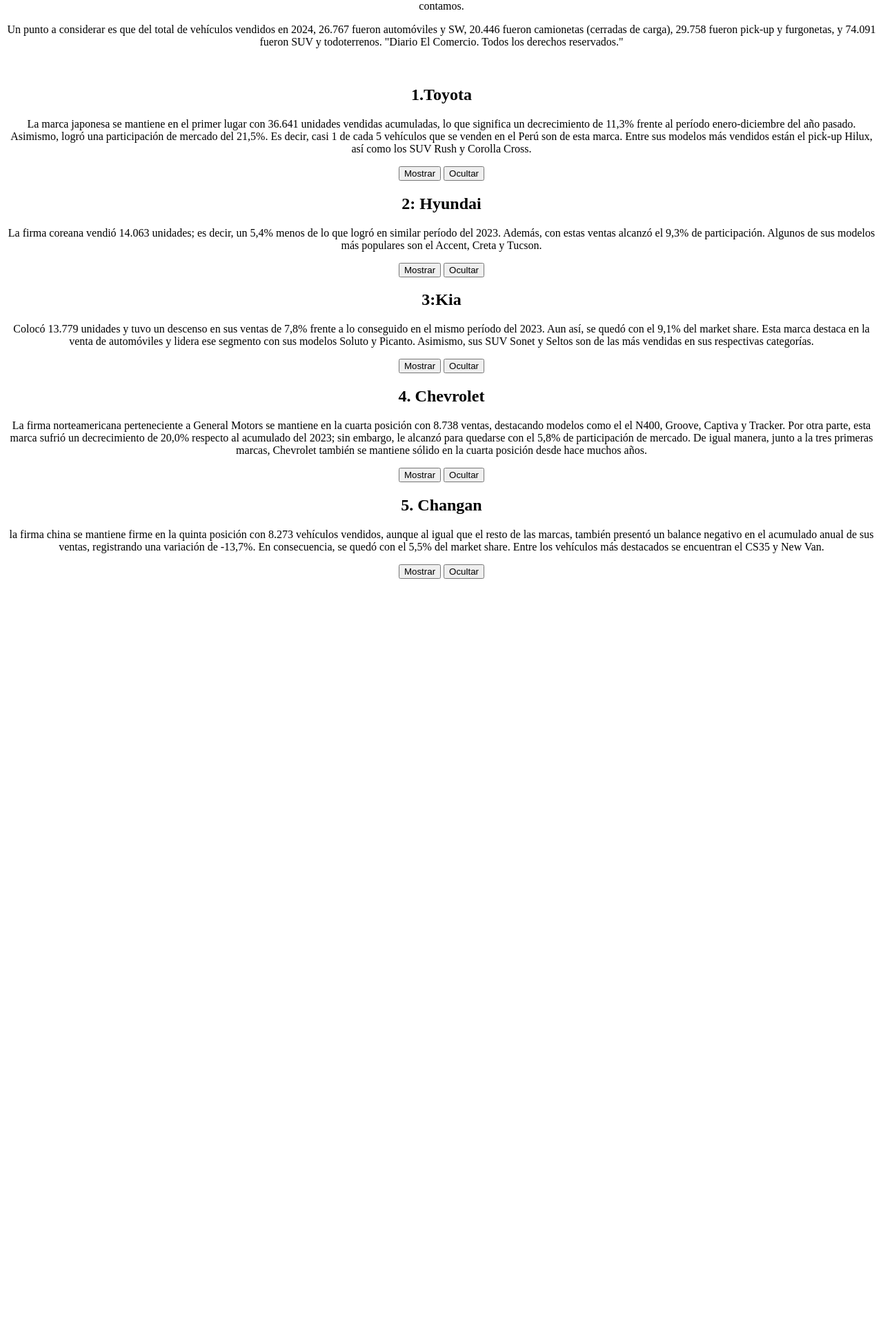
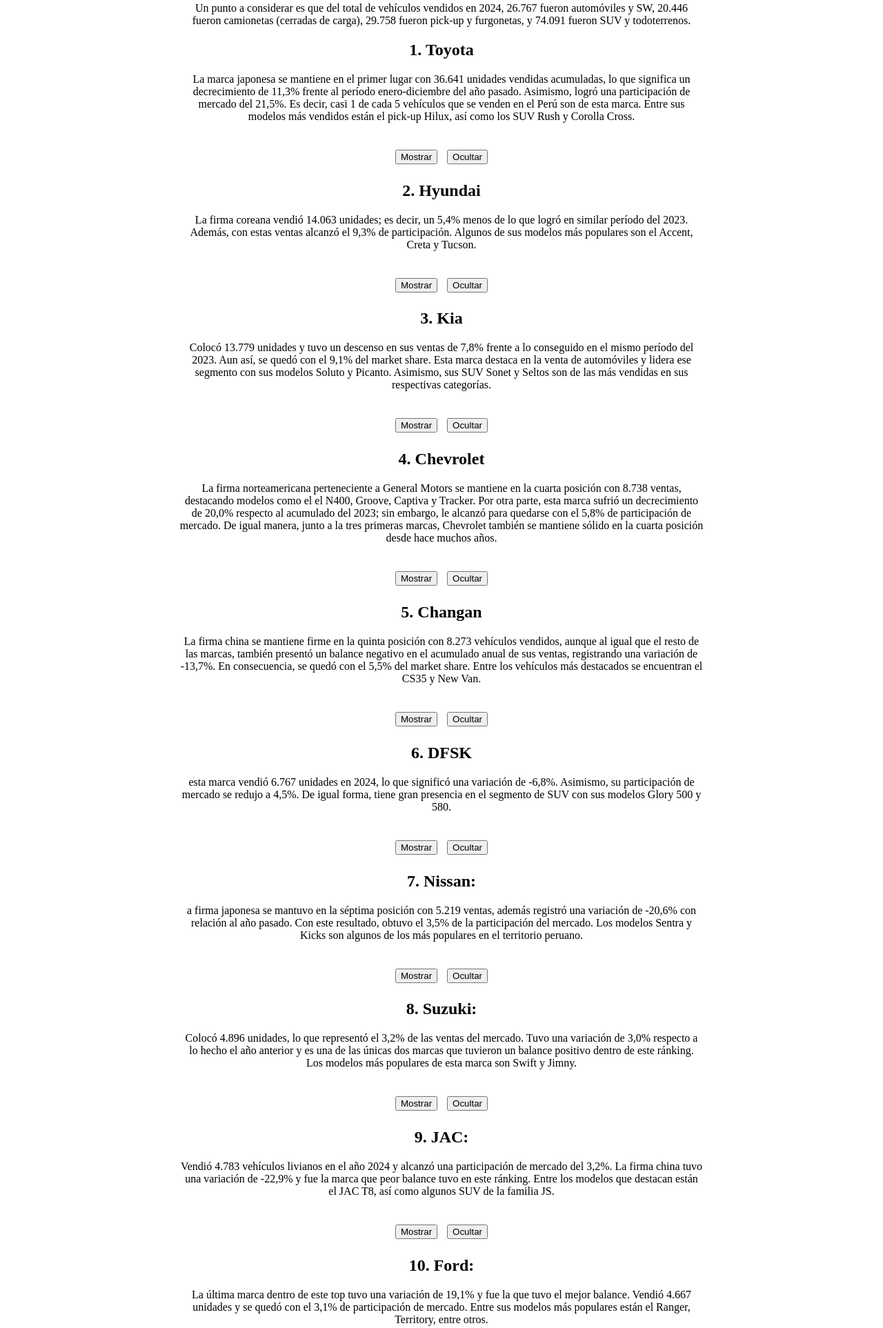
Before and after one commit to JhonMiranda16/guardartarea.github.io, a plain HTML site: page index.html in a window 1280 px wide. Shown: the part 239-2164 px from the top of the page at 69% size. Before the commit the page ends 1086 px from the top, so only its background shows below. Drawn offline with Linux system fonts and the light colour scheme.

Commit message:
Add files via upload

```diff
--- a/index.html
+++ b/index.html
@@ -1,57 +1,134 @@
 <!DOCTYPE html>
-<html lang="en">
+<html lang="es">
 <head>
     <meta charset="UTF-8">
-    <meta name="viewport" content="width=, initial-scale=1.0">
-    <title>Document</title>
+    <title>Imagenes de autos</title>
     <style>
-        h1{
+        h1 {
             color: black;
             text-align: center;
+
         }
-        *{
+
+        * {
             text-align: center;
+            margin-left: 8%;
+            margin-right: 8%;
+
+        }
+
+        .imagen1 {
+            display: none;
+            border: 3px dotted red;
+            width: 600px;
+            margin: 10px auto;
+        }
+        .imagen {
+            display: none;
+            width: 600px;
+            margin: 10px auto;
+        }
+
+        button {
+            margin: 5px;
         }
     </style>
 </head>
 <body>
-    <h1>Este es el ránking oficial de las 10 marcas de autos más vendidas en el Perú en 2024 (1 de cada 5 autos nuevos es Toyota</h1>
-    <p>El informe anual de la Asociación Automotriz del Perú (AAP) también detalla que se vendieron 151.062 unidades durante el 2024, lo que significó un decrecimiento de 8,2% respecto a lo logrado en 2023</p>
+
+    <h1>Este es el ránking oficial de las 10 marcas de autos más vendidas en el Perú en 2024 (1 de cada 5 autos nuevos es Toyota)</h1>
+
+    <p>La Asociación Automotriz del Perú publicó su informe anual sobre el sector automotor. Según el documento, se registraron 151.062 ventas en 2024, que implicó un retroceso de -8,2% frente a lo logrado en 2023. El informe también muestra la lista de marcas de autos más vendidas en el Perú, siendo Toyota la líder indiscutible con 32.495 ventas. Pero, ¿qué otras marcas le siguen? Aquí te lo contamos.</p>
+
+    <p>Un punto a considerar es que del total de vehículos vendidos en 2024, 26.767 fueron automóviles y SW, 20.446 fueron camionetas (cerradas de carga), 29.758 fueron pick-up y furgonetas, y 74.091 fueron SUV y todoterrenos.</p>
+
+
+    <h2>1. Toyota</h2>
+    <p>La marca japonesa se mantiene en el primer lugar con 36.641 unidades vendidas acumuladas, lo que significa un decrecimiento de 11,3% frente al período enero-diciembre del año pasado. Asimismo, logró una participación de mercado del 21,5%. Es decir, casi 1 de cada 5 vehículos que se venden en el Perú son de esta marca. Entre sus modelos más vendidos están el pick-up Hilux, así como los SUV Rush y Corolla Cross.</p>
+    <img id="foto0" class="imagen" src="https://static.motor.es/fotos-noticias/2023/02/electricos-202392931-1676045436_1.jpg" alt="Toyota">
     <br>
-    <p>La Asociación Automotriz del Perú publicó su informe anual sobre el sector automotor. Según el documento, se registraron 151.062 ventas en 2024, que implicó un retroceso de -8,2% frente a lo logrado en 2023. El informe también muestra la lista de marcas de autos más vendidas en el Perú, siendo Toyota la líder indiscutible con 32.495 ventas. Pero, ¿qué otras marcas le siguen? Aquí te lo contamos. </p>
-    <p>Un punto a considerar es que del total de vehículos vendidos en 2024, 26.767 fueron automóviles y SW, 20.446 fueron camionetas (cerradas de carga), 29.758 fueron pick-up y furgonetas, y 74.091 fueron SUV y todoterrenos. "Diario El Comercio. Todos los derechos reservados."</p>
-     <br>
-     <h2>1.Toyota</h2>
-     <p>La marca japonesa se mantiene en el primer lugar con 36.641 unidades vendidas acumuladas, lo que significa un decrecimiento de 11,3% frente al período enero-diciembre del año pasado. Asimismo, logró una participación de mercado del 21,5%. Es decir, casi 1 de cada 5 vehículos que se venden en el Perú son de esta marca. Entre sus modelos más vendidos están el pick-up Hilux, así como los SUV Rush y Corolla Cross. </p>
+    <button onclick="mostrar('foto0')">Mostrar</button>
+    <button onclick="ocultar('foto0')">Ocultar</button>
 
-    <div id="foto"></div>
-    <button onclick="javascript: mostrar()">Mostrar</button>
-    <button onclick="javascript: ocultar()">Ocultar</button>
+
+    <h2>2. Hyundai</h2>
+    <p>La firma coreana vendió 14.063 unidades; es decir, un 5,4% menos de lo que logró en similar período del 2023. Además, con estas ventas alcanzó el 9,3% de participación. Algunos de sus modelos más populares son el Accent, Creta y Tucson.</p>
+    <img id="foto1" class="imagen" src="https://cdn.autobild.es/sites/navi.axelspringer.es/public/media/image/2018/04/nuevo-hyundai-tucson_4.jpg?tf=3840x" alt="Hyundai">
+    <br>
+    <button onclick="mostrar('foto1')">Mostrar</button>
+    <button onclick="ocultar('foto1')">Ocultar</button>
+
+
+    <h2>3. Kia</h2>
+    <p>Colocó 13.779 unidades y tuvo un descenso en sus ventas de 7,8% frente a lo conseguido en el mismo período del 2023. Aun así, se quedó con el 9,1% del market share. Esta marca destaca en la venta de automóviles y lidera ese segmento con sus modelos Soluto y Picanto. Asimismo, sus SUV Sonet y Seltos son de las más vendidas en sus respectivas categorías.</p>
+    <img id="foto2" class="imagen" src="https://metrokia.co/wp-content/uploads/2024/04/exterior-frente-k3-cross.jpg" alt="Kia">
+    <br>
+    <button onclick="mostrar('foto2')">Mostrar</button>
+    <button onclick="ocultar('foto2')">Ocultar</button>
+
+
+    <h2>4. Chevrolet</h2>
+    <p>La firma norteamericana perteneciente a General Motors se mantiene en la cuarta posición con 8.738 ventas, destacando modelos como el el N400, Groove, Captiva y Tracker. Por otra parte, esta marca sufrió un decrecimiento de 20,0% respecto al acumulado del 2023; sin embargo, le alcanzó para quedarse con el 5,8% de participación de mercado. De igual manera, junto a la tres primeras marcas, Chevrolet también se mantiene sólido en la cuarta posición desde hace muchos años.</p>
+    <img id="foto3" class="imagen" src="https://quenoticias.com/wp-content/uploads/2022/08/chevrolet-colorado--1000x600.jpeg" alt="Chevrolet">
+    <br>
+    <button onclick="mostrar('foto3')">Mostrar</button>
+    <button onclick="ocultar('foto3')">Ocultar</button>
+
+    <!-- Changan -->
+    <h2>5. Changan</h2>
+    <p>La firma china se mantiene firme en la quinta posición con 8.273 vehículos vendidos, aunque al igual que el resto de las marcas, también presentó un balance negativo en el acumulado anual de sus ventas, registrando una variación de -13,7%. En consecuencia, se quedó con el 5,5% del market share. Entre los vehículos más destacados se encuentran el CS35 y New Van.</p>
+    <img id="foto4" class="imagen" src="https://www.changan.cl/media/kaflaqnv/changan-x7-1700x830-exterior-1.jpg" alt="Changan">
+    <br>
+    <button onclick="mostrar('foto4')">Mostrar</button>
+    <button onclick="ocultar('foto4')">Ocultar</button>
+
+
+    <h2>6. DFSK</h2>
+    <p>esta marca vendió 6.767 unidades en 2024, lo que significó una variación de -6,8%. Asimismo, su participación de mercado se redujo a 4,5%. De igual forma, tiene gran presencia en el segmento de SUV con sus modelos Glory 500 y 580.</p>
+    <img id="foto5" class="imagen1" src="https://elcomercio.pe/resizer/v2/SBGTDX224FGRPNECIUZ34WMJBI.jpg?auth=9a3a1a36b0222e01cdc4b0ff653634605f050246c5dc6e6250dc3a6a6e7e0fb7&width=1200&quality=75&smart=true" alt="DFSK">
+    <br>
+    <button onclick="mostrar('foto5')">Mostrar</button>
+    <button onclick="ocultar('foto5')">Ocultar</button>
+
+    <h2>7. Nissan:</h2>
+    <p>a firma japonesa se mantuvo en la séptima posición con 5.219 ventas, además registró una variación de -20,6% con relación al año pasado. Con este resultado, obtuvo el 3,5% de la participación del mercado. Los modelos Sentra y Kicks son algunos de los más populares en el territorio peruano.</p>
+    <img id="foto6" class="imagen1" src="https://elcomercio.pe/resizer/v2/JB452PYMTFCMXJKJ4PXIBFQO5A.jpg?auth=20ca4f6b8f40cd10b7d35581359a4f6102c87d5db2d474f4c4d6003c38049bc2&width=1200&quality=75&smart=true" alt="Nissan">
+    <br>
+    <button onclick="mostrar('foto6')">Mostrar</button>
+    <button onclick="ocultar('foto6')">Ocultar</button>
+
+    <h2>8. Suzuki:</h2>
+    <p>Colocó 4.896 unidades, lo que representó el 3,2% de las ventas del mercado. Tuvo una variación de 3,0% respecto a lo hecho el año anterior y es una de las únicas dos marcas que tuvieron un balance positivo dentro de este ránking. Los modelos más populares de esta marca son Swift y Jimny.</p>
+    <img id="foto7" class="imagen1" src="https://panoramamotor.com/wp-content/uploads/2023/01/02-20.jpg" alt="Suzuki">
+    <br>
+    <button onclick="mostrar('foto7')">Mostrar</button>
+    <button onclick="ocultar('foto7')">Ocultar</button>
+
+    <h2>9. JAC:</h2>
+    <p>Vendió 4.783 vehículos livianos en el año 2024 y alcanzó una participación de mercado del 3,2%. La firma china tuvo una variación de -22,9% y fue la marca que peor balance tuvo en este ránking. Entre los modelos que destacan están el JAC T8, así como algunos SUV de la familia JS.</p>
+    <img id="foto8" class="imagen1" src="https://elcomercio.pe/resizer/v2/V6LYS5544ZFSXBF5GQJF7CEFYM.jpg?auth=c282a19dc3638ec903abf0d5b9397afd1513b11f9b219daae13e2576683c9783&width=1200&quality=75&smart=true" alt="JAC">
+    <br>
+    <button onclick="mostrar('foto8')">Mostrar</button>
+    <button onclick="ocultar('foto8')">Ocultar</button>
+
+    <h2>10. Ford:</h2>
+    <p>La última marca dentro de este top tuvo una variación de 19,1% y fue la que tuvo el mejor balance. Vendió 4.667 unidades y se quedó con el 3,1% de participación de mercado. Entre sus modelos más populares están el Ranger, Territory, entre otros.</p>
+    <img id="foto9" class="imagen1" src="https://elcomercio.pe/resizer/v2/ZZN2IQJPSJGQXLLWX5QZY5KMI4.jpg?auth=f1eb6ae4584c5741d53d7440fd6df38dcb8ee5e0afd58c1340bfba40c2222076&width=1200&quality=75&smart=true" alt="Ford">
+    <br>
+    <button onclick="mostrar('foto9')">Mostrar</button>
+    <button onclick="ocultar('foto9')">Ocultar</button>
 
 
 
-    <h2>2: Hyundai</h2>
-    <p>La firma coreana vendió 14.063 unidades; es decir, un 5,4% menos de lo que logró en similar período del 2023. Además, con estas ventas alcanzó el 9,3% de participación. Algunos de sus modelos más populares son el Accent, Creta y Tucson. </p>
-    <div id="foto1"></div>
-    <button onclick="javascript: mostrar()">Mostrar</button>
-    <button onclick="javascript: ocultar()">Ocultar</button>
+    <script>
+        function mostrar(id) {
+            document.getElementById(id).style.display = "block";
+        }
 
-    <h2>3:Kia</h2>
-    <p>Colocó 13.779 unidades y tuvo un descenso en sus ventas de 7,8% frente a lo conseguido en el mismo período del 2023. Aun así, se quedó con el 9,1% del market share. Esta marca destaca en la venta de automóviles y lidera ese segmento con sus modelos Soluto y Picanto. Asimismo, sus SUV Sonet y Seltos son de las más vendidas en sus respectivas categorías. </p>
-    <div id="foto2"></div>
-    <button onclick="javascript: mostrar()">Mostrar</button>
-    <button onclick="javascript: ocultar()">Ocultar</button>
+        function ocultar(id) {
+            document.getElementById(id).style.display = "none";
+        }
+    </script>
 
-    <h2>4. Chevrolet</h2>
-    <p>La firma norteamericana perteneciente a General Motors se mantiene en la cuarta posición con 8.738 ventas, destacando modelos como el el N400, Groove, Captiva y Tracker. Por otra parte, esta marca sufrió un decrecimiento de 20,0% respecto al acumulado del 2023; sin embargo, le alcanzó para quedarse con el 5,8% de participación de mercado. De igual manera, junto a la tres primeras marcas, Chevrolet también se mantiene sólido en la cuarta posición desde hace muchos años.</p>
-    <div id="foto3"></div>
-    <button onclick="javascript: mostrar()">Mostrar</button>
-    <button onclick="javascript: ocultar()">Ocultar</button>
-
-    <h2>5. Changan</h2>
-    <p>la firma china se mantiene firme en la quinta posición con 8.273 vehículos vendidos, aunque al igual que el resto de las marcas, también presentó un balance negativo en el acumulado anual de sus ventas, registrando una variación de -13,7%. En consecuencia, se quedó con el 5,5% del market share. Entre los vehículos más destacados se encuentran el CS35 y New Van.</p>
-    <div id="foto4"></div>
-    <button onclick="javascript: mostrar()">Mostrar</button>
-    <button onclick="javascript: ocultar()">Ocultar</button>
 </body>
 </html>
```
